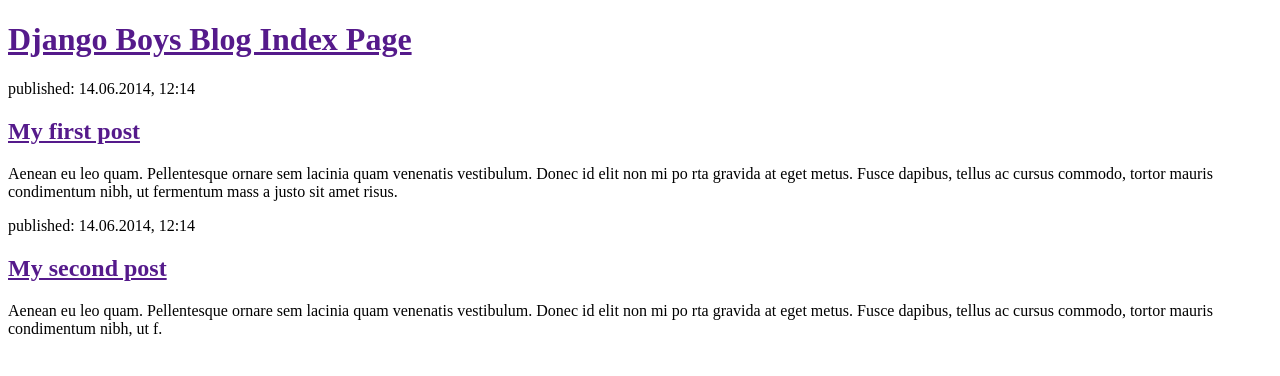
After one commit to magicoh-john/djangoboys, a Django app: page /blog/ in a window 1280 px wide. The commit adds this page. Shown: the top 376 px of the page. Run offline with Django 4.2, Linux system fonts and the light colour scheme.

```diff
--- /dev/null
+++ b/blog/templates/blog/post_index.html
@@ -0,0 +1,25 @@
+<!DOCTYPE html>
+<html lang="en">
+<head>
+    <meta charset="UTF-8">
+    <title>post_index</title>
+</head>
+<body>
+<div>
+    <h1><a href="">Django Boys Blog Index Page</a></h1>
+    </div>
+    <div>
+    <p>published: 14.06.2014, 12:14</p>
+    <h2><a href="">My first post</a></h2>
+    <p>Aenean eu leo quam. Pellentesque ornare sem lacinia quam venenatis vestibulum. Donec id elit non mi po
+    rta gravida at eget metus. Fusce dapibus, tellus ac cursus commodo, tortor mauris condimentum nibh, ut fermentum mass
+    a justo sit amet risus.</p>
+    </div>
+    <div>
+    <p>published: 14.06.2014, 12:14</p>
+    <h2><a href="">My second post</a></h2>
+    <p>Aenean eu leo quam. Pellentesque ornare sem lacinia quam venenatis vestibulum. Donec id elit non mi po
+    rta gravida at eget metus. Fusce dapibus, tellus ac cursus commodo, tortor mauris condimentum nibh, ut f.</p>
+    </div>
+</body>
+</html>
--- a/blog/urls.py
+++ b/blog/urls.py
@@ -5,7 +5,8 @@
 
 # 첫 번째 URL 패턴을 추가
 urlpatterns = [
-    path('', views.post_list, name='post_list'),
+    path('', views.post_index, name='post_index'),
+    path('list', views.post_list, name='post_list'),
 ]
 
 '''
--- a/blog/views.py
+++ b/blog/views.py
@@ -1,9 +1,24 @@
+from django.http import HttpResponse
 from django.shortcuts import render
+
+# from 다음에 있는 마침표(.)는 현재 디렉토리 또는 애플리케이션
+from .models import Post
+from django.utils import timezone
 
 # Create your views here.
 
+
+# post_index 뷰(view)
+def post_index(request):
+    return render(request, 'blog/post_index.html', {})
+
+
+# post_list 뷰(view)
 def post_list(request):
-    return render(request, 'blog/post_list.html', {})
+    # posts 라는 쿼리셋 선언하면서 결과 받아옴
+    posts = Post.objects.filter(published_date__lte=timezone.now()).order_by('published_date')
+    return render(request, 'blog/post_list.html', {'posts': posts})
+
 
 '''
 방금 post_list 라는 함수는 요청(request) 을 넘겨받아 render 메서드를 호출합니다. 이 함수는
--- a/mysite/settings.py
+++ b/mysite/settings.py
@@ -32,6 +32,7 @@
 
 # Application definition
 
+# 추가된 앱(blog)을 등록
 INSTALLED_APPS = [
     "django.contrib.admin",
     "django.contrib.auth",
--- a/mysite/urls.py
+++ b/mysite/urls.py
@@ -18,7 +18,10 @@
 
 # http://127.0.0.1:8000/ 로 들어오는 모든 접속 요청을 blog.urls 로 전송해 추가 명령을 찾을 거예요.
 urlpatterns = [
+    # 장고는 admin/이라는 요청에 맞는 핸들러(메소드)를 view에서 찾게됨 #
     path("admin/", admin.site.urls),
-    path('', include('blog.urls')),
+    # 127.0.0.1/ 이런 형태의 기본 요청이 오면 blog앱의 urls.py파일로 위임시킨다. #
+
+    path('blog/', include('blog.urls')),
 
 ]
```
Also changed, not shown: blog/templates/blog/post_list.html (+9 -13 lines).
